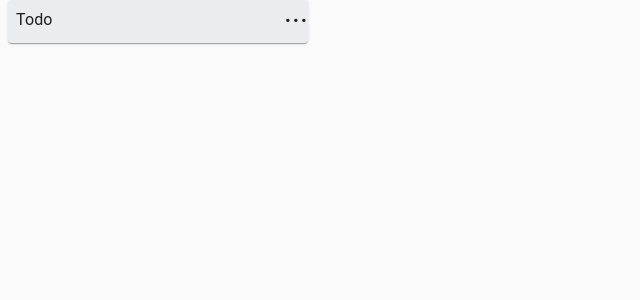
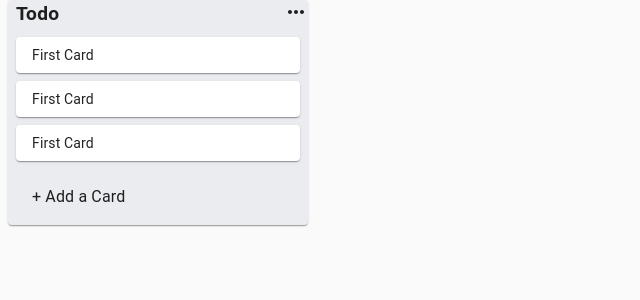
Before and after one commit to madhusudhanmo/trello-clone-github-issues, a React (Create React App) app: page / in a window 1280 px wide. Shown: the top 300 px of the page, without its empty margins (0-640 px from the left). Built offline with nearby package versions, Linux system fonts and the light colour scheme.

Commit message:
Input Component

```diff
--- a/package.json
+++ b/package.json
@@ -4,9 +4,11 @@
   "private": true,
   "dependencies": {
     "@material-ui/core": "^4.11.0",
+    "@material-ui/icons": "^4.9.1",
     "@testing-library/jest-dom": "^5.11.4",
     "@testing-library/react": "^11.1.0",
     "@testing-library/user-event": "^12.1.10",
+    "material-ui-icons": "^1.0.0-beta.36",
     "react": "^17.0.1",
     "react-dom": "^17.0.1",
     "react-scripts": "4.0.0",
--- /dev/null
+++ b/src/components/Card.js
@@ -0,0 +1,19 @@
+import React from 'react'
+import { Paper } from '@material-ui/core'
+import { makeStyles } from '@material-ui/core/styles';
+
+const useStyle = makeStyles((theme) => ({
+  card: {
+    padding: theme.spacing(1, 1, 1, 2),
+    margin: theme.spacing(1)
+  }
+}))
+
+export default function Card() {
+  const classes = useStyle()
+  return (
+    <div>
+      <Paper className={classes.card}>First Card</Paper>
+    </div>
+  )
+}
--- /dev/null
+++ b/src/components/Input/InputCard.js
@@ -0,0 +1,51 @@
+import React from 'react'
+import { Paper, Button, IconButton, InputBase } from '@material-ui/core'
+import { makeStyles, fade } from '@material-ui/core/styles';
+import ClearIcon from '@material-ui/icons/Clear'
+
+const useStyle = makeStyles((theme) => ({
+  card: {
+    margin: theme.spacing(0, 1, 1, 1),
+    paddingBottom: theme.spacing(4),
+    padding: theme.spacing(1, 1, 1, 0)
+  },
+  input: {
+    margin: theme.spacing(1)
+  },
+  btnConfirm: {
+    background: '#5AAC44',
+    color: '#fff',
+    "&:hover": {
+      background: fade('#5AAC44', 0.25)
+    }
+  },
+  confirm: {
+    margin: theme.spacing(0, 1, 1, 1),
+  }
+
+}))
+
+export default function InputCard({setInputOpen}) {
+  const classes = useStyle()
+  return (
+    <div>
+      <div>
+        <Paper className={classes.card}>
+          <InputBase
+            multiline
+            fullWidth
+            inputProps={{className: classes.input}}
+            onBlur={() => setInputOpen(false)}
+            placeholder="Enter a title of this card.."
+          />
+        </Paper>
+      </div>
+      <div className={classes.confirm}>
+        <Button className={classes.btnConfirm} onClick={() => setInputOpen(false)}>Add Card</Button>
+        <IconButton>
+          <ClearIcon />
+        </IconButton>
+      </div>
+    </div>
+  )
+}
--- /dev/null
+++ b/src/components/Input/InputContainer.js
@@ -0,0 +1,36 @@
+import React, { useState } from 'react'
+import { Paper, Typography, Collapse } from '@material-ui/core'
+import { makeStyles, fade } from '@material-ui/core/styles';
+import InputCard from './InputCard';
+
+const useStyle = makeStyles((theme) => ({
+  root: {
+    marginTop: theme.spacing(2),
+  },
+  addCard: {
+    padding: theme.spacing(1, 1, 1, 2),
+    margin: theme.spacing(0, 1, 1, 1),
+    backgroundColor:'#EBECF0',
+    "&:hover": {
+      backgroundColor: fade('#000', 0.25)
+    }
+  }
+}))
+
+export default function InputContainer() {
+  const classes = useStyle()
+  const [open, setOpen] = useState(false);
+  return (
+    <div className={classes.root}>
+      <Collapse in={open}>
+        <InputCard setInputOpen={setOpen }/>
+      </Collapse>
+      <Collapse in={!open}>
+        <Paper className={classes.addCard} elevation={0}
+          onClick = {() => setOpen(!open)}>
+          <Typography>+ Add a Card</Typography>
+        </Paper>
+      </Collapse>
+    </div>
+  )
+}
--- a/src/components/List/List.js
+++ b/src/components/List/List.js
@@ -1,7 +1,9 @@
 import React from 'react';
-import {Paper, CssBaseline} from '@material-ui/core';
-import {makeStyles} from '@material-ui/core/styles';
+import { Paper, CssBaseline } from '@material-ui/core';
+import { makeStyles } from '@material-ui/core/styles';
 import Title from './Title';
+import Card from '../Card';
+import InputCard from '../Input/InputContainer';
 
 const useStyle = makeStyles((theme) => ({
   root: {
@@ -18,6 +20,10 @@ export default function List() {
       <Paper className={classes.root}>
         <CssBaseline />
         <Title />
+        <Card />
+        <Card />
+        <Card />
+        <InputCard />
       </Paper>
     </div>
   )
--- a/src/components/List/Title.js
+++ b/src/components/List/Title.js
@@ -1,5 +1,6 @@
 import React, {useState} from 'react'
 import { Typography, InputBase } from '@material-ui/core'
+import MoreHorizIcon from '@material-ui/icons/MoreHoriz'
 import { makeStyles } from '@material-ui/core/styles'
 
 const useStyle = makeStyles((theme) => ({
@@ -10,7 +11,8 @@ const useStyle = makeStyles((theme) => ({
   },
   editableTitle: {
     flexGrow: 1,
-    marginTop: '8px',
+    fontSize: '1.2rem',
+    fontWeight: 'bold',
   },
   editableTitleContainer: {
     marginLeft: theme.spacing(1),
@@ -40,6 +42,7 @@ export default function Title() {
             inputProps={{
               className: classes.input
             }}
+            autoFocus
             fullWidth
             onBlur = {() => setOpen(!open)}
           />
@@ -52,7 +55,7 @@ export default function Title() {
             >
             Todo
           </Typography>
-          <div className={classes.options}>&middot;&middot;&middot;</div>
+          <MoreHorizIcon />
         </div>
         )
       }
```
Also changed, not shown: 2 other files (tests, documents, lock files or other folders).
